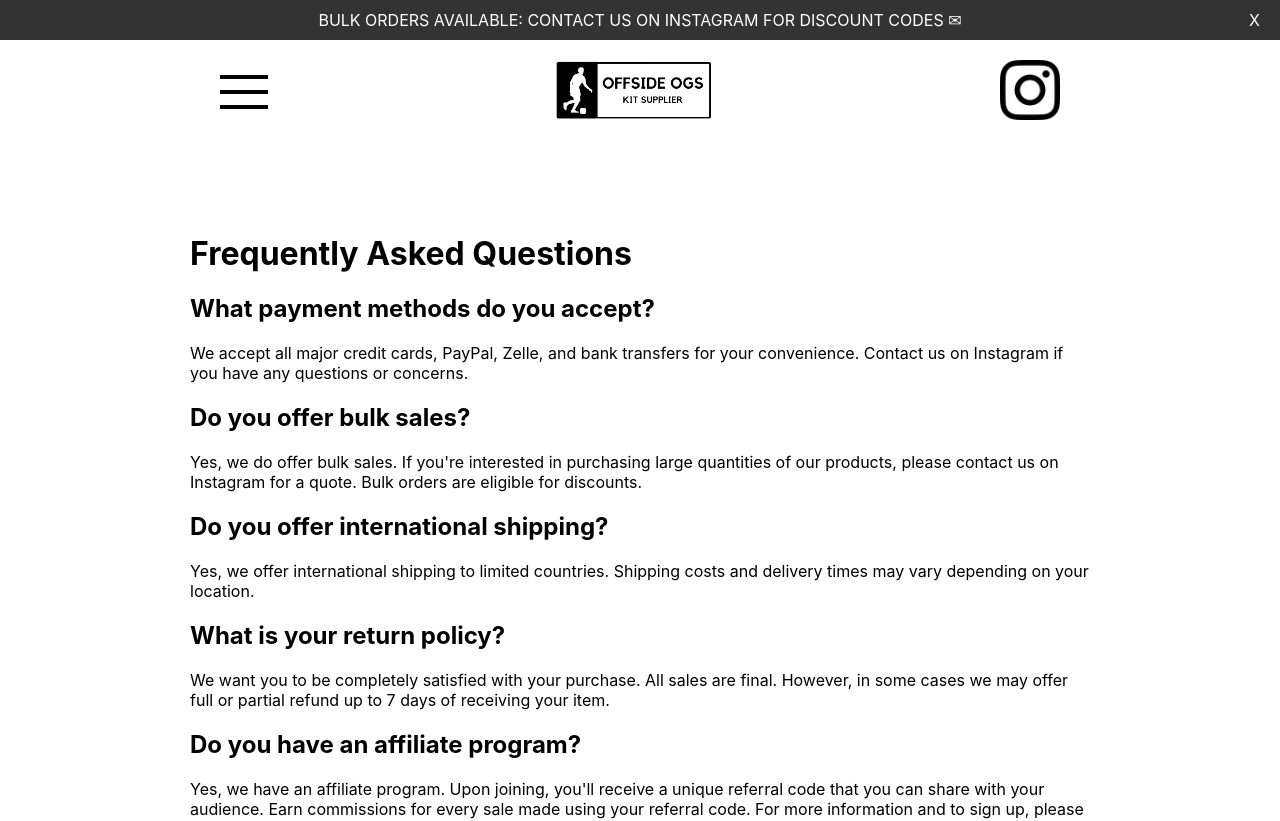
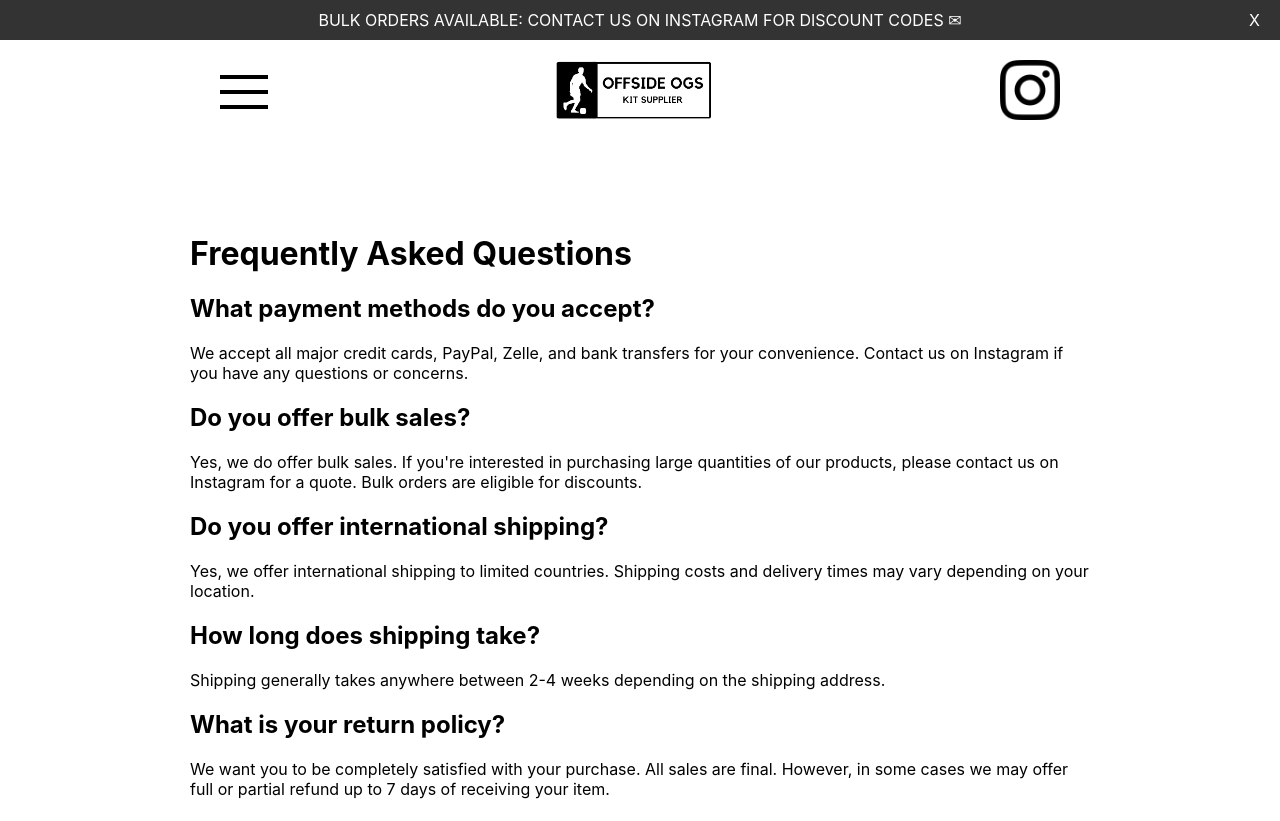
Before and after one commit to JTAgency/offsideogs, a React (Create React App) app: page /faq in a window 1280 px wide. Shown: the top 821 px of the page. Built offline with nearby package versions, Linux system fonts and the light colour scheme.

Commit message:
faq item

```diff
--- a/src/components/faq.jsx
+++ b/src/components/faq.jsx
@@ -26,6 +26,11 @@ function FAQ() {
       </div>
 
       <div className="faq-item">
+        <h2>How long does shipping take?</h2>
+        <p>Shipping generally takes anywhere between 2-4 weeks depending on the shipping address. </p>
+      </div>
+
+      <div className="faq-item">
         <h2>What is your return policy?</h2>
         <p>We want you to be completely satisfied with your purchase. All sales are final. However, in some cases we may offer full or partial refund up to 7 days of receiving your item.</p>
       </div>
```
